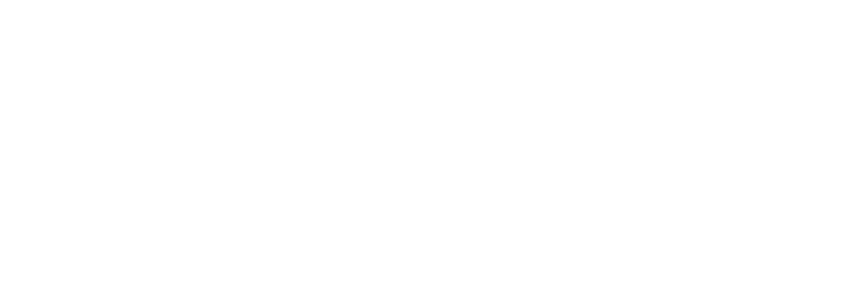
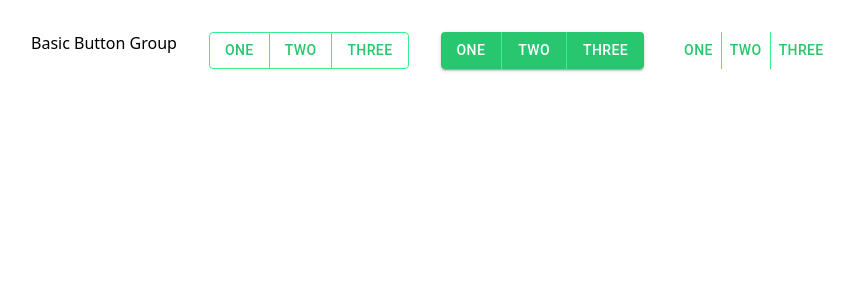
Before and after one commit to optigo-app/orail-vuexy-components-theme, a React (Create React App) app: page /ButtonGroup in a window 1280 px wide. Before the commit this address had no page. Shown: the top 300 px of the page, without its empty margins (1-855 px from the left). Built offline with nearby package versions, Linux system fonts and the light colour scheme; what @mui/x-tree-view would draw is missing.

Commit message:
chips added

```diff
--- a/package.json
+++ b/package.json
@@ -12,7 +12,6 @@
     "@mui/styles": "^5.15.4",
     "@mui/system": "^5.15.4",
     "@mui/x-date-pickers": "^6.19.0",
-    "@mui/styles": "^5.15.4",
     "@mui/x-tree-view": "^6.17.0",
     "@testing-library/jest-dom": "^5.17.0",
     "@testing-library/react": "^13.4.0",
@@ -53,8 +52,5 @@
   },
   "devDependencies": {
     "@babel/plugin-proposal-private-property-in-object": "^7.21.11"
-  },
-  "devDependencies": {
-    "@iconify/react": "^4.1.1"
   }
 }
--- a/src/App.js
+++ b/src/App.js
@@ -12,6 +12,9 @@ import MenuList from "./components/Menu/Menu";
 import DatePickers from "./components/DatePicker/DatePickers";
 import TextArea from "./components/TextArea/TextArea";
 import Badges from "./components/Badges/Badges";
+import Buttons from './components/Buttons/Buttons';
+import ButtonGroup from "./components/ButtonGroup/ButtonGroup";
+import Chips from "./components/Chips/Chips";
 
 export default function App() {
   return (
@@ -30,6 +33,9 @@ export default function App() {
         <Route path="/DatePicker" element={<DatePickers />} />
         <Route path="/TextArea" element={<TextArea />} />
         <Route path="/Badges" element={<Badges />} />
+        <Route path="/Buttons" element={<Buttons />} />
+        <Route path="/ButtonGroup" element={<ButtonGroup />} />
+        <Route path="/Chips" element={<Chips />} />
       </Routes>
     </BrowserRouter>
   );
--- /dev/null
+++ b/src/colorVariables/index.js
@@ -0,0 +1,7 @@
+export const WHITE = "white";
+export const INFO = "#00CFE8";
+export const SUCCESS = "#28C76F";
+export const ERROR = "#EA5455";
+export const WARNING = "#FF9F43";
+export const PRIMARY = "#655BD3";
+export const SECONDARY = "#A8AAAE";
--- /dev/null
+++ b/src/components/ButtonGroup/ButtonGroup.jsx
@@ -0,0 +1,12 @@
+import React from 'react'
+import ButtonGroup1 from './ButtonGroup1';
+
+const ButtonGroup = () => {
+  return (
+    <div>
+        <div style={{margin:'1rem'}}><ButtonGroup1 /></div>
+    </div>
+  )
+}
+
+export default ButtonGroup
--- /dev/null
+++ b/src/components/ButtonGroup/ButtonGroup1.jsx
@@ -0,0 +1,101 @@
+import { Button, ButtonGroup } from "@mui/material";
+import React from "react";
+import { SUCCESS, WHITE } from "../../colorVariables";
+
+const ButtonGroup1 = () => {
+  const hoverStyles = {
+    borderColor: `#35f28a !important`,
+    "&:hover": {
+      backgroundColor: "#dcffeb", // Change this to the desired hover background color
+      borderColor: `${SUCCESS} !important`,
+    },
+  };
+  const hoverStyles2 = {
+    borderColor: `#35f28a !important`,
+    "&:hover": {
+      backgroundColor: "#0cc051", // Change this to the desired hover background color
+      borderColor: `${SUCCESS}`,
+    },
+    "& .MuiButtonGroup-firstButton": {
+      borderRight: `${SUCCESS}`,
+    },
+  };
+  return (
+    <div style={{ display: "flex" }}>
+      <div style={{ margin: "1rem" }}>Basic Button Group</div>
+      <div style={{ display: "flex" }}>
+        <div style={{ margin: "1rem" }}>
+          <ButtonGroup variant="outlined">
+            <Button
+              sx={{
+                color: `${SUCCESS}`,
+                borderColor: `${SUCCESS}`,
+                ...hoverStyles,
+              }}
+            >
+              One
+            </Button>
+            <Button
+              sx={{
+                color: `${SUCCESS}`,
+                borderColor: `${SUCCESS}`,
+                ...hoverStyles,
+              }}
+            >
+              Two
+            </Button>
+            <Button
+              sx={{
+                color: `${SUCCESS}`,
+                borderColor: `${SUCCESS}`,
+                ...hoverStyles,
+              }}
+            >
+              Three
+            </Button>
+          </ButtonGroup>
+        </div>
+        <div style={{ margin: "1rem" }}>
+          <ButtonGroup variant="contained">
+            <Button
+              sx={{
+                color: `${WHITE}`,
+                backgroundColor: `${SUCCESS}`,
+                ...hoverStyles2,
+              }}
+            >
+              One
+            </Button>
+            <Button
+              sx={{
+                color: `${WHITE}`,
+                backgroundColor: `${SUCCESS}`,
+                ...hoverStyles2,
+              }}
+            >
+              Two
+            </Button>
+            <Button
+              sx={{
+                color: `${WHITE}`,
+                backgroundColor: `${SUCCESS}`,
+                ...hoverStyles2,
+              }}
+            >
+              Three
+            </Button>
+          </ButtonGroup>
+        </div>
+        <div style={{ margin: "1rem" }}>
+          <ButtonGroup variant="text">
+            <Button sx={{ color: `${SUCCESS}`, ...hoverStyles }}>One</Button>
+            <Button sx={{ color: `${SUCCESS}`, ...hoverStyles }}>Two</Button>
+            <Button sx={{ color: `${SUCCESS}`, ...hoverStyles }}>Three</Button>
+          </ButtonGroup>
+        </div>
+      </div>
+    </div>
+  );
+};
+
+export default ButtonGroup1;
--- /dev/null
+++ b/src/components/Buttons/Buttons.jsx
@@ -0,0 +1,38 @@
+import { Button, Typography } from "@mui/material";
+import React from "react";
+import { SUCCESS } from "../../colorVariables";
+
+const Buttons = () => {
+  return (
+    <div style={{ display: "flex" }}>
+      <div style={{ margin: "1rem" }}>
+        <Button
+          color="success"
+          variant="contained"
+          sx={{
+            fontWeight: "bold",
+            backgroundColor: `${SUCCESS}`,
+            textTransform: "none",
+          }}
+        >
+          <Typography>Success</Typography>
+        </Button>
+      </div>
+      <div style={{ margin: "1rem" }}>
+        <Button
+          color="success"
+          variant="outlined"
+          sx={{
+            color: `${SUCCESS}`,
+            borderColor: `${SUCCESS}`,
+            textTransform: "none",
+          }}
+        >
+          Success
+        </Button>
+      </div>
+    </div>
+  );
+};
+
+export default Buttons;
--- /dev/null
+++ b/src/components/Chips/Chip1.jsx
@@ -0,0 +1,14 @@
+import { Chip } from '@mui/material';
+import React from 'react'
+import { SUCCESS, WHITE } from '../../colorVariables';
+
+const Chip1 = () => {
+  return (
+    <div style={{margin:'1rem', display:'flex'}}>
+       <div style={{margin:'1rem'}}><Chip variant='outlined' label='SUCCESS' sx={{color:`${SUCCESS}`, borderColor:`${SUCCESS}`}} /></div>
+       <div style={{margin:'1rem'}}><Chip variant='contained' label='SUCCESS' sx={{backgroundColor:`${SUCCESS}`,color:`${WHITE}`,fontWeight:'bold', borderColor:`${SUCCESS}`}} /></div>
+    </div>
+  )
+}
+
+export default Chip1
--- /dev/null
+++ b/src/components/Chips/Chip2.jsx
@@ -0,0 +1,56 @@
+import { Chip } from '@mui/material';
+import React from 'react'
+import { SUCCESS, WHITE } from '../../colorVariables';
+import { Icon } from '@iconify/react';
+
+
+const Chip2 = () => {
+    const handleDelete = () => {
+        console.info('You clicked the delete icon.')
+    }
+    const chipStyle = {
+        "& .MuiChip-deleteIcon" : {
+            color:`${SUCCESS}`
+        },
+        "& .MuiChip-deleteIcon:hover": {
+            color: '#12ac57'
+          },
+    }
+    const chipStyle2 = {
+        "& .MuiChip-deleteIcon" : {
+            color: `${SUCCESS}`
+        },
+        "& .MuiChip-deleteIcon:hover": {
+            color: '#12ac57'
+          },
+    }
+    const chipStyle3 = {
+        "& .MuiChip-deleteIcon" : {
+            color: `${WHITE}`
+        },
+        "& .MuiChip-deleteIcon:hover": {
+            color: '#c4c4c4'
+          },
+    }
+  return (
+    <div style={{display:'flex', margin:'1rem'}}>
+        <div style={{margin:'1rem'}}>
+            <Chip label='Basic' variant='outlined'  onDelete={handleDelete}  />
+        </div>
+        <div style={{margin:'1rem'}}>
+            <Chip label='Basic' variant='outlined' sx={{color:`${SUCCESS}`, borderColor:`${SUCCESS}`, ...chipStyle}}  onDelete={handleDelete}  />
+        </div>
+        <div style={{margin:'1rem'}}>
+            <Chip label='Basic' variant='outlined'  onDelete={handleDelete}  deleteIcon={<Icon icon='tabler:trash' />} sx={{color:`${SUCCESS}`, borderColor:`${SUCCESS}`, ...chipStyle2}} />
+        </div>
+        <div style={{margin:'1rem'}}>
+            <Chip label='Basic' variant='contained'  onDelete={handleDelete}  deleteIcon={<Icon icon='tabler:trash' />} sx={{backgroundColor:`${SUCCESS}`,color:`${WHITE}`, fontWeight:'bold', ...chipStyle3}} />
+        </div>
+        <div style={{margin:'1rem'}}>
+            <Chip label='Clickable Link' component='a' href='https://pixinvent.com/' target='_blank' clickable />
+        </div>
+    </div>
+  )
+}
+
+export default Chip2
--- /dev/null
+++ b/src/components/Chips/Chip3.jsx
@@ -0,0 +1,53 @@
+import { Avatar, Chip } from "@mui/material";
+import React, { useState } from "react";
+
+const Chip3 = () => {
+  const [chipData, setChipData] = useState([
+    {
+      key: 0,
+      avatar: "/images/avatars/1.png",
+      avatarAlt: "User Avatar",
+      label: "Norman Santiago",
+    },
+    {
+      key: 1,
+      avatar: "/images/avatars/2.png",
+      avatarAlt: "User Avatar",
+      label: "Cecelia Tucker",
+    },
+    { key: 2, label: "Max Burns" },
+    {
+      key: 3,
+      avatar: "/images/avatars/4.png",
+      avatarAlt: "User Avatar",
+      label: "Ellen Nguyen",
+    },
+    {
+      key: 4,
+      avatar: "/images/avatars/5.png",
+      avatarAlt: "User Avatar",
+      label: "Edward Francis",
+    },
+  ]);
+  const handleDelete  = (e) => {
+    console.info('deleted', e?.key)
+  }
+  return (
+    <div>
+      <div style={{ margin: "1rem" }}>Chips Array</div>
+      <div style={{ display: "flex", margin: "1rem" }}>
+        <div>
+          {chipData?.map((e, i) => {
+            return (
+              <div key={i}>
+                <Chip key={e?.key} label={e?.label} avatar={<Avatar src={e?.avatar} />} onDelete={(e) => handleDelete(e)} />
+              </div>
+            );
+          })}
+        </div>
+      </div>
+    </div>
+  );
+};
+
+export default Chip3;
--- /dev/null
+++ b/src/components/Chips/Chips.jsx
@@ -0,0 +1,16 @@
+import React from 'react'
+import Chip1 from './Chip1';
+import Chip2 from './Chip2';
+import Chip3 from './Chip3';
+
+const Chips = () => {
+  return (
+    <div>
+        <div><Chip1 /></div>
+        <div><Chip2 /></div>
+        <div><Chip3 /></div>
+    </div>
+  )
+}
+
+export default Chips
--- a/src/components/Index.js
+++ b/src/components/Index.js
@@ -16,6 +16,9 @@ export default function Index() {
             <li><Link to='/DatePicker'>DatePicker</Link></li>
             <li><Link to='/TextArea'>TextArea</Link></li>
             <li><Link to='/badges'>Badges</Link></li>
+            <li><Link to='/buttons'>Buttons</Link></li>
+            <li><Link to='/buttongroup'>Button Group</Link></li>
+            <li><Link to='/chips'>Chips</Link></li>
         </ul>
     </div>
   )
```
